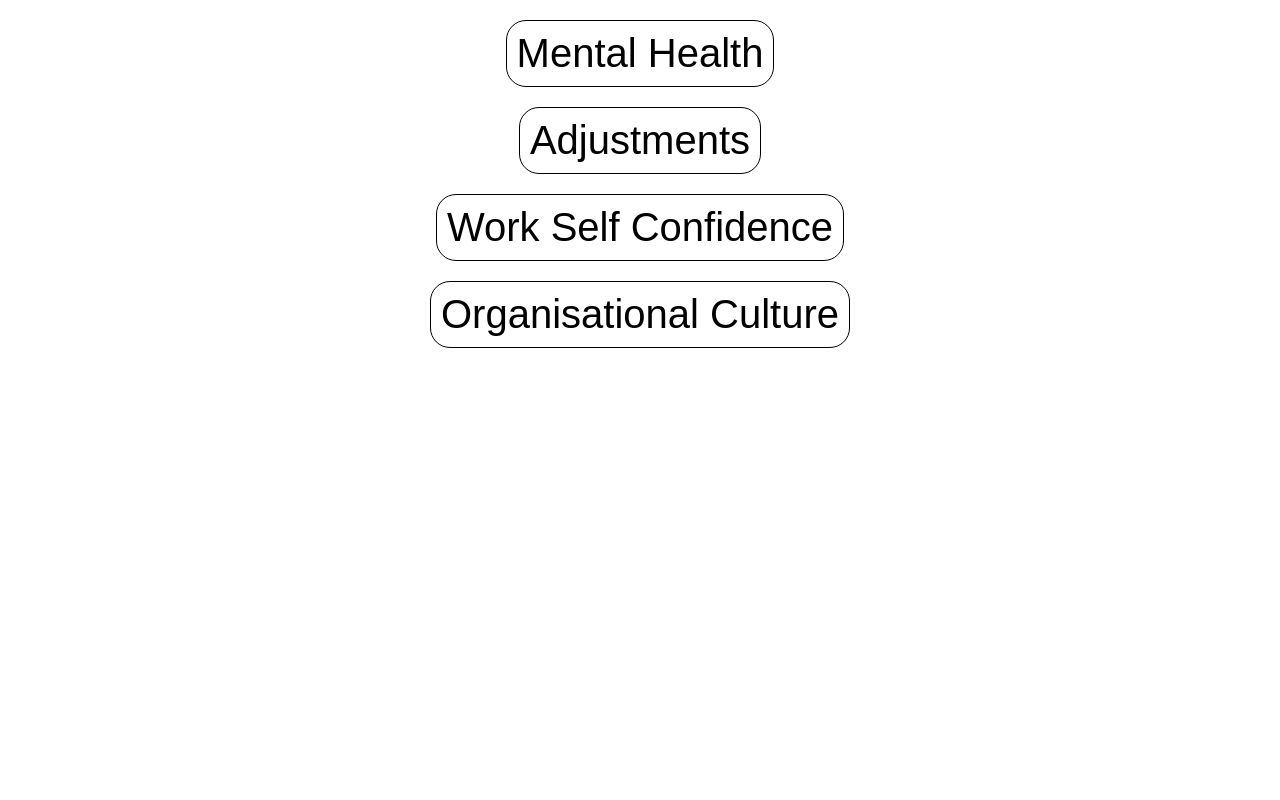
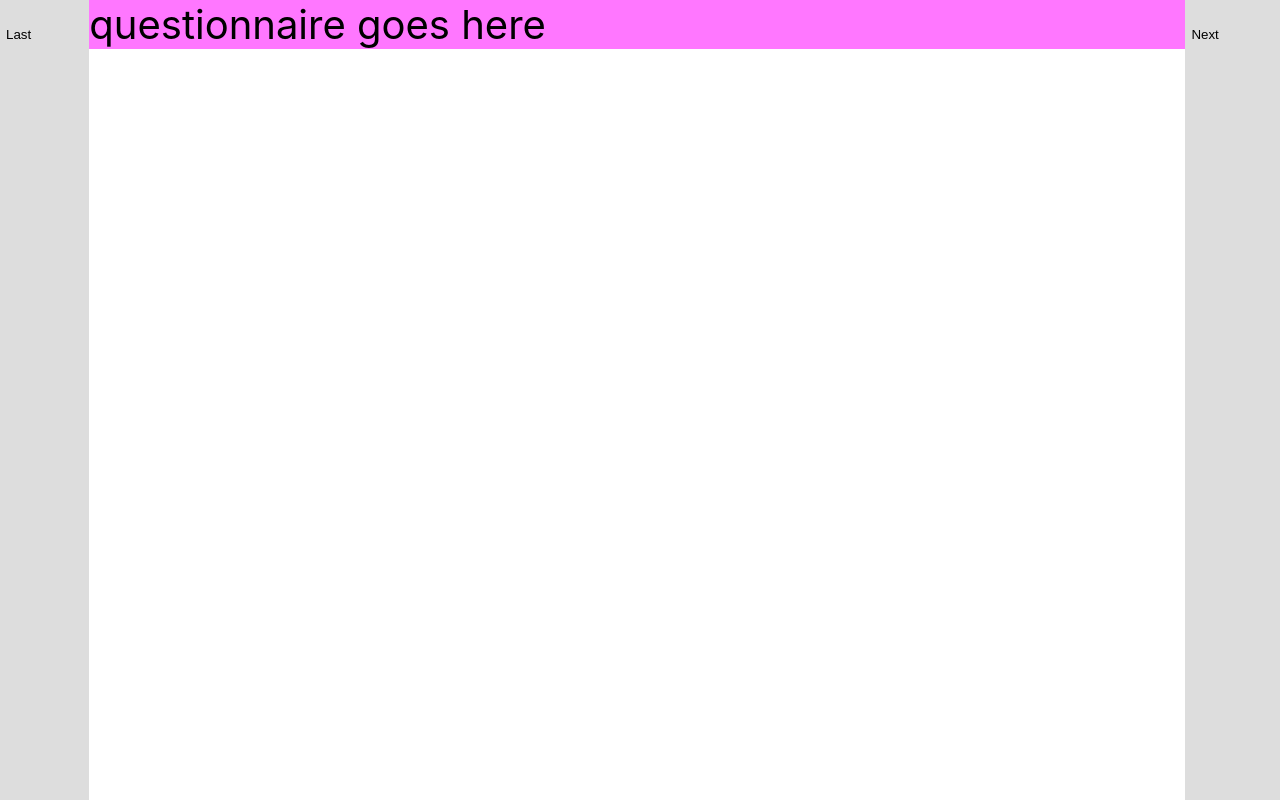
Before and after one commit to Lon19/team-3, a React (Create React App) app in the folder front-end/: page / in a window 1280 px wide. Shown: the top 800 px of the page. Built offline with nearby package versions, Linux system fonts and the light colour scheme.

Commit message:
text page

```diff
--- a/front-end/src/App.css
+++ b/front-end/src/App.css
@@ -1,20 +1,10 @@
 .App {
 	text-align: center;
+	height: 100%;
 }
 
 .App-logo {
 	height: 40vmin;
-}
-
-.App-header {
-	background-color: #282c34;
-	min-height: 100vh;
-	display: flex;
-	flex-direction: column;
-	align-items: center;
-	justify-content: center;
-	font-size: calc(10px + 2vmin);
-	color: white;
 }
 
 .App-link {
@@ -36,4 +26,38 @@
 
 .HomePage-button:hover {
 	background-color: #ddd;
+	cursor: pointer;
 }
+
+.TextPage-layout {
+	display: table;
+	height: 100%;
+	min-height: 1200px;
+	background-color: #fff;
+	width: 100%;
+}
+
+.TextPage-main {
+	font-size: 40px;
+	background-color: #f7f;
+	/* display: table-row; */
+	margin: auto;
+}
+
+.TextPage-main-container {
+	display: table-cell;
+	height: 100%;
+	margin: 0;
+}
+
+.TextPage-side-button {
+	background-color: #ddd;
+	display: table-cell;
+	justify-content: center;
+}
+
+.TextPage-side-button-text {
+	background-color: #ddd;
+	margin: 0;
+	border: 0;
+}
--- a/front-end/src/App.js
+++ b/front-end/src/App.js
@@ -2,14 +2,15 @@ import React from "react";
 import "./App.css";
 import { Route, BrowserRouter as Router } from "react-router-dom";
 import HomePage from "./HomePage";
+import TextPage from "./Components/TextPage";
 
 function App() {
-  return (
-    <Router>
-      <Route exact path="/" component={HomePage} />
-      <Route path="/:questionnaireType" component={HomePage} />
-    </Router>
-  );
+	return (
+		<Router>
+			<Route exact path="/" component={TextPage} />
+			<Route path="/:questionnaireType" component={TextPage} />
+		</Router>
+	);
 }
 
 export default App;
--- /dev/null
+++ b/front-end/src/Components/TextPage.js
@@ -0,0 +1,27 @@
+import React, { Component } from "react";
+
+class TextPage extends Component {
+	constructor(props) {
+		super(props);
+
+		this.state = {};
+	}
+
+	render() {
+		return (
+			<div className="TextPage-layout">
+				<div className="TextPage-side-button">
+					<button className="TextPage-side-button-text">Last</button>
+				</div>
+				<div className="TextPage-main-container">
+					<div className="TextPage-main">questionnaire goes here</div>
+				</div>
+				<div className="TextPage-side-button">
+					<button className="TextPage-side-button-text">Next</button>
+				</div>
+			</div>
+		);
+	}
+}
+
+export default TextPage;
```
